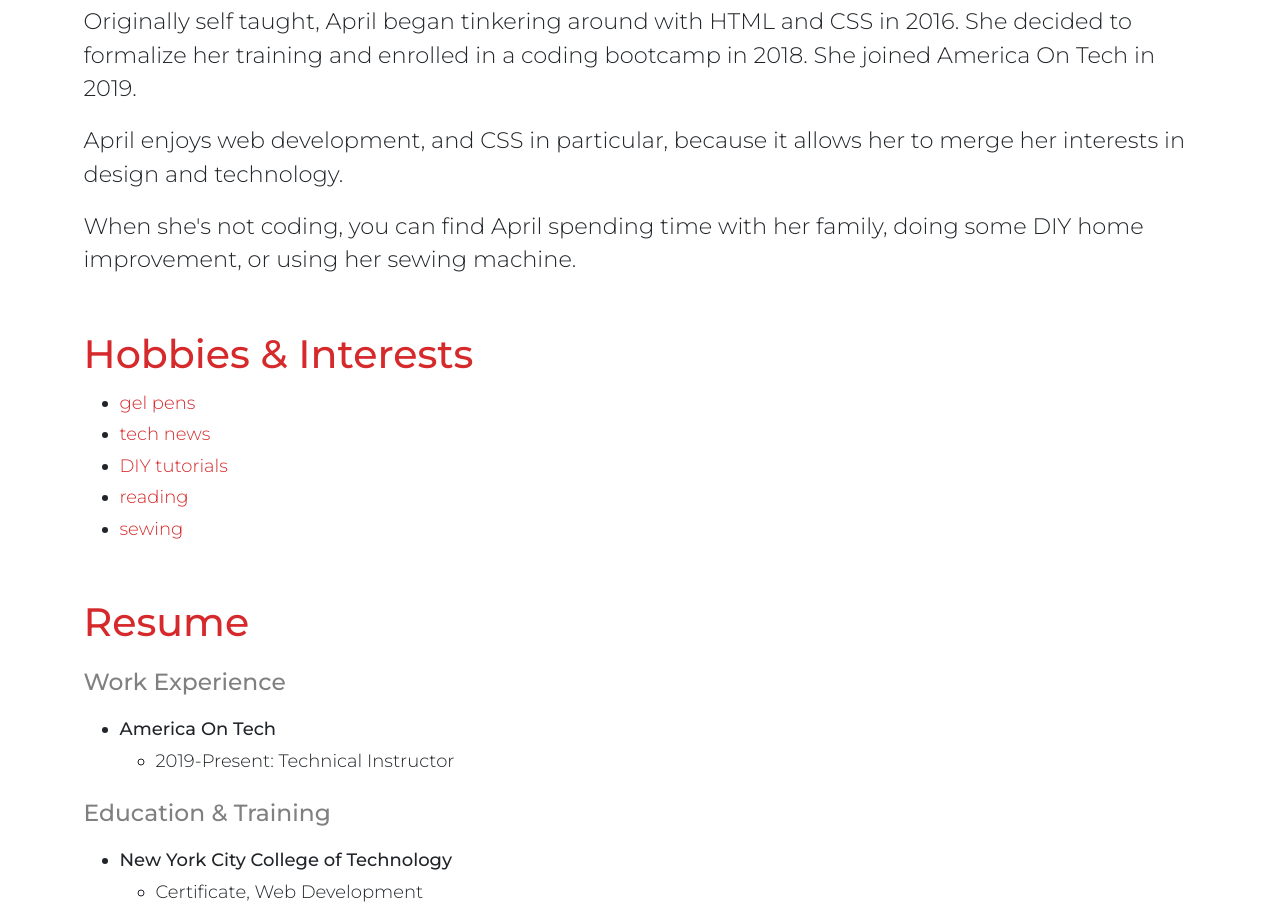
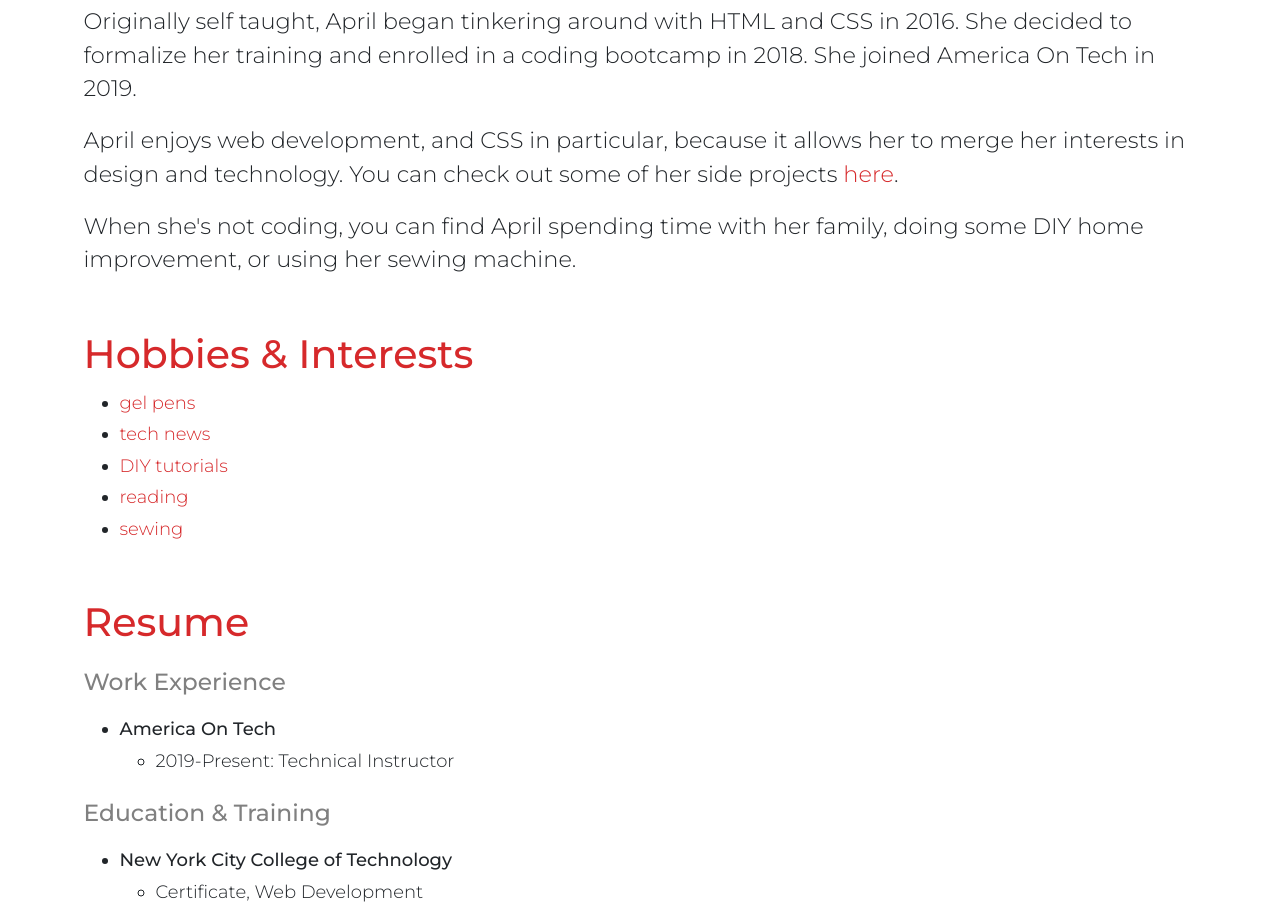
Before and after one commit to aprilharris/aprilharris.co, a plain HTML site: page index.html in a window 1280 px wide. Shown: the part 1400-2321 px from the top of the page. Drawn offline with nearby package versions, Linux system fonts and the light colour scheme.

Commit message:
updated index.html

```diff
--- a/index.html
+++ b/index.html
@@ -87,7 +87,7 @@
       	<p>April Harris is freelance web developer and CSS enthusiast based in NYC. She holds a bachelor of arts in history from CUNY Hunter College.</p>
 			<p>Originally self taught, April began tinkering around with HTML and CSS in 2016. She decided to formalize her training and enrolled in a coding bootcamp in 2018. She joined America On Tech in 2019.</p>
 
-	       <p>April enjoys web development, and CSS in particular, because it allows her to merge her interests in design and technology.</p>
+	       <p>April enjoys web development, and CSS in particular, because it allows her to merge her interests in design and technology. You can check out some of her side projects <a href="#sideProjects">here</a>.</p>
 
 
 			<p>When she's not coding, you can find April spending time with her family, doing some DIY home improvement, or using her sewing machine.</p>
@@ -187,7 +187,7 @@
 				<li><a class="animated" href="https://weecarecustodial.com/" target="_blank" rel="noopenner noreferrer">www.weecarecustodial.com</a></li>
 			</ul>
 <!--         SIDE PROJECTS -->
-<h4 class="resumeHeading">Side Projects</h4>
+<h4 class="resumeHeading" id="sideProjects">Side Projects</h4>
 <ul>
 	<!-- SIDE PROJECT -->
 				<li><a class="animated" href="https://dadjokegenerator.aprilnyot.repl.co/" target="_blank" rel="noopenner noreferrer">Dad Joke Generator</a></li>
```
